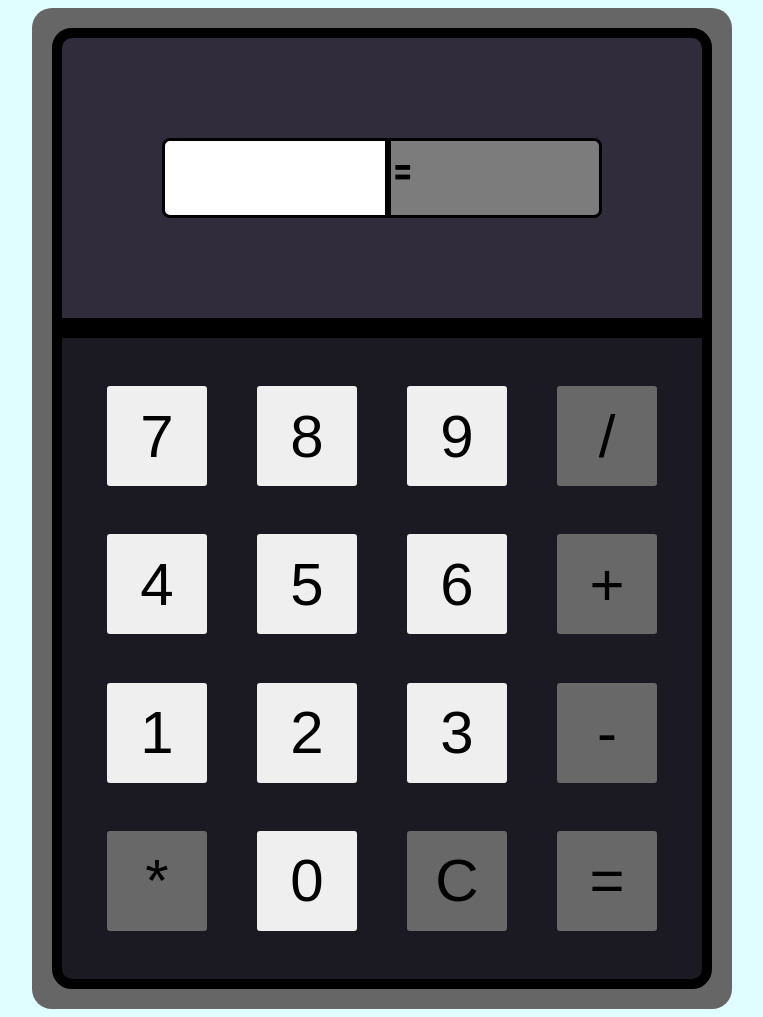
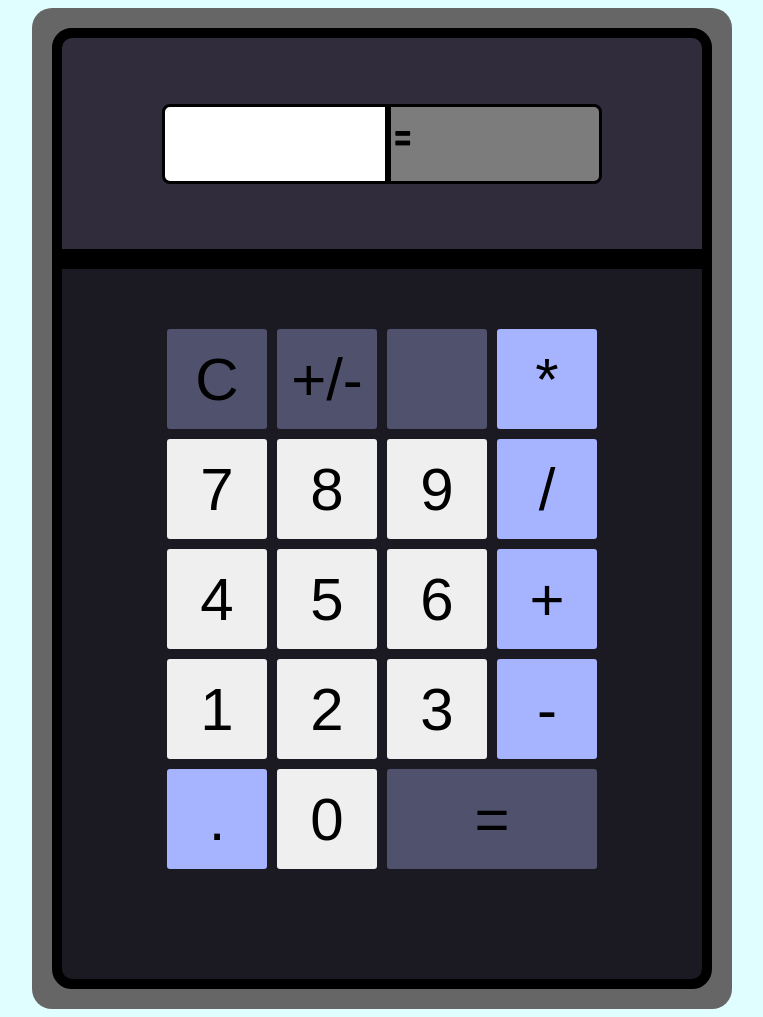
Before and after one commit to lucasquemm/calculator, a plain HTML site: page index.html in a window 1280 px wide. Shown: the whole page, without its empty margins (258-1021 px from the left). Drawn offline with Linux system fonts and the light colour scheme.

Commit message:
adicionado botao para trocar o sinal da expressao,update visual no style

```diff
--- a/index.html
+++ b/index.html
@@ -24,26 +24,32 @@
         </div>
       </div>
       <div class="teclado">
-         <!-- LINHA1 -->
+          <!-- LINHA1 -->
+         <button class="botoes func" id="clear">C</button>
+         <button class="botoes func" id="sinal">+/-</button>
+         <button class="botoes func" id=""></button>
+         <button class="botoes operadores" id="vezes">*</button>
+         <!-- linha2 -->
          <button class="botoes" id="sete">7</button>
          <button class="botoes" id="oito">8</button>
          <button class="botoes" id="nove">9</button>
+           <!-- linha3 -->
          <button class="botoes operadores" id="divide">/</button>
-          <!-- linha2 -->
          <button class="botoes" id="quatro">4</button>
          <button class="botoes" id="cinco">5</button>
          <button class="botoes" id="seis">6</button>
+              <!-- linha4 -->
          <button class="botoes operadores" id="mais">+</button>
-          <!-- linha3 -->
          <button class="botoes" id="um">1</button>
          <button class="botoes" id="dois">2</button>
          <button class="botoes" id="tres">3</button>
+             <!-- linha5 -->
          <button class="botoes operadores" id="menos">-</button>
-          <!-- linha4 -->
-         <button class="botoes operadores" id="vezes">*</button>
+         <button class="botoes operadores" id="ponto">.</button>
          <button class="botoes" id="zero">0</button>
-         <button class="botoes operadores" id="clear">C</button>
-         <button class="botoes operadores" id="igual">=</button>
+
+         <button  class="botoes func" id="igual">=</button>
+
       </div>
     </div>
 
--- a/script.js
+++ b/script.js
@@ -6,8 +6,10 @@ let resultado = ''
 let tela = document.querySelector('#telaConteudo')
 let resultadoTela = document.querySelector('#telaResultado')
 
+let clear = document.querySelector('#clear')
+let sinal = document.querySelector('#sinal')
+
 let menos = document.querySelector('#menos')
-let clear = document.querySelector('#clear')
 let mais = document.querySelector('#mais')
 let divide = document.querySelector('#divide')
 let vezes = document.querySelector('#vezes')
@@ -37,7 +39,7 @@ function clearAll() {
 }
 
 function acumulaNum(num) {
-  acumuladorDeNum += num
+  parseInt((acumuladorDeNum += num))
   console.log(num)
 }
 
@@ -132,6 +134,13 @@ clear.addEventListener('click', function () {
   clearAll()
 })
 
+sinal.addEventListener('click', function () {
+  if (typeof acumuladorDeNum != 'string') {
+    acumuladorDeNum = resultado * -1
+  }
+  acumuladorDeNum = tela.textContent = parseInt(acumuladorDeNum) * -1
+})
+
 //--------------------------------------------------------------
 
 nove.addEventListener('click', function () {
--- a/style.css
+++ b/style.css
@@ -29,7 +29,11 @@ body {
 }
 
 .operadores {
-  background-color: rgb(104, 104, 104);
+  background-color: rgb(166, 179, 255);
+}
+
+.func {
+  background-color: rgb(80, 82, 109);
 }
 
 .teclado {
@@ -39,14 +43,19 @@ body {
   flex: 1;
   padding-top: 0px;
   grid-template-columns: 100px 100px 100px 100px;
-  grid-template-rows: 100px 100px 100px 100px;
-  column-gap: 50px;
+  grid-template-rows: 100px 100px 100px 100px 100px 100px;
+  column-gap: 10px;
+  row-gap: 10px;
   align-content: space-evenly;
+
   border: 10px solid black;
   border-radius: 0px 0px 20px 20px;
+  padding-top: 60px;
 }
 
-/* style.css | http://127.0.0.1:5500/style.css */
+#igual {
+  grid-column: 3 / 5;
+}
 
 .telaFundo {
   background-color: rgb(48, 44, 59);
```
